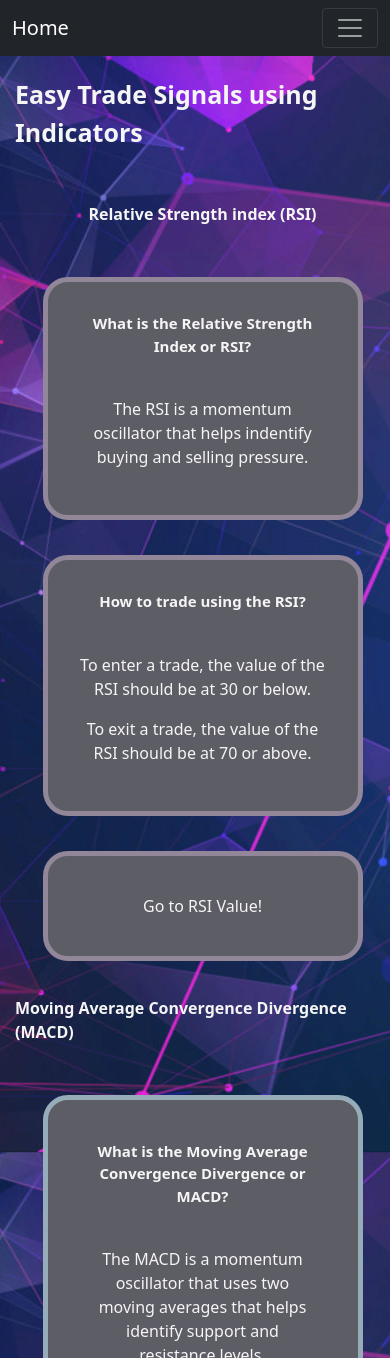
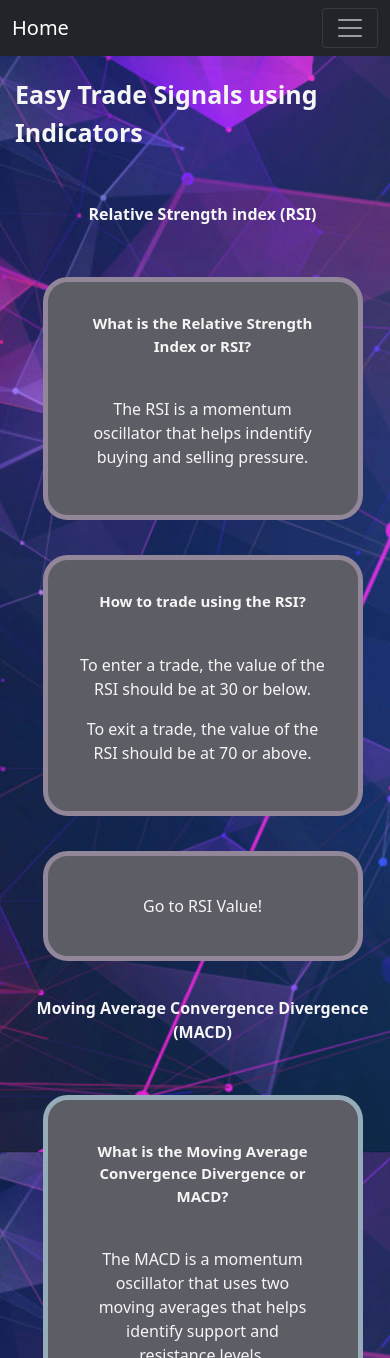
Before and after one commit to kkimberly702/project-btc-rsi, a React (Create React App) app: page / in a window 390 px wide. Shown: the top 1358 px of the page. Built offline with nearby package versions, Linux system fonts and the light colour scheme.

Commit message:
rsi page edit

```diff
--- a/src/App.css
+++ b/src/App.css
@@ -217,10 +217,12 @@
   .box-info {
     display: flex;
     flex-direction: column;
+    text-align: center;
   }
   .box-info2 {
     display: flex;
     flex-direction: column;
+    text-align: center;
   }
   .container1 {
     display: flex;
--- a/src/BtcRSI/BtcRSI.js
+++ b/src/BtcRSI/BtcRSI.js
@@ -41,6 +41,8 @@ function BtcRSI () {
             <div className="rsi-data">
                 <p>BTC RSI Value: </p>
                 <p>{rsiValue.value}</p>
+                <p>enter if value is 30 or below</p>
+                <p>exit if value is 70 or above</p>
                 </div>
 
                 <div className="rsi-entry-exit">
```
